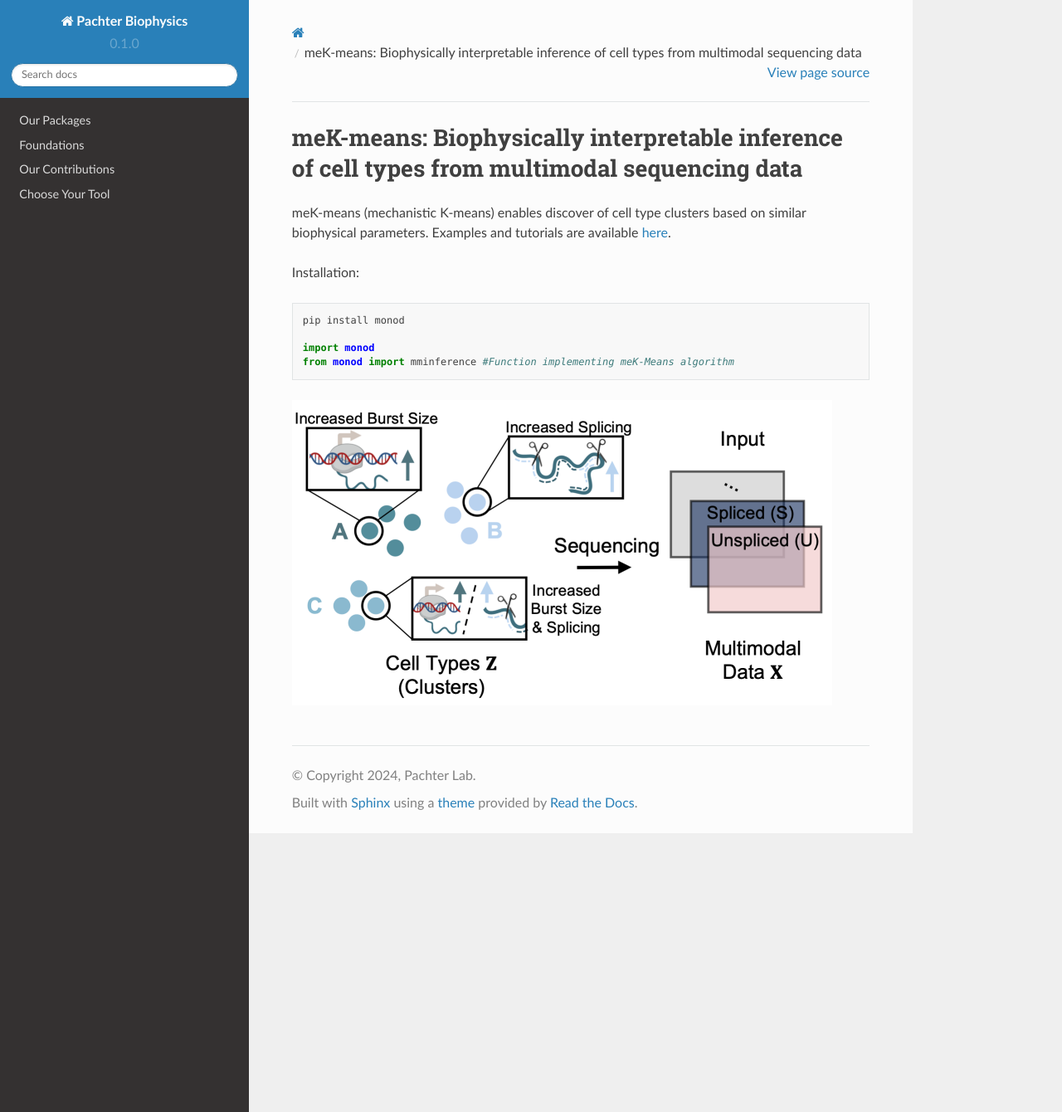
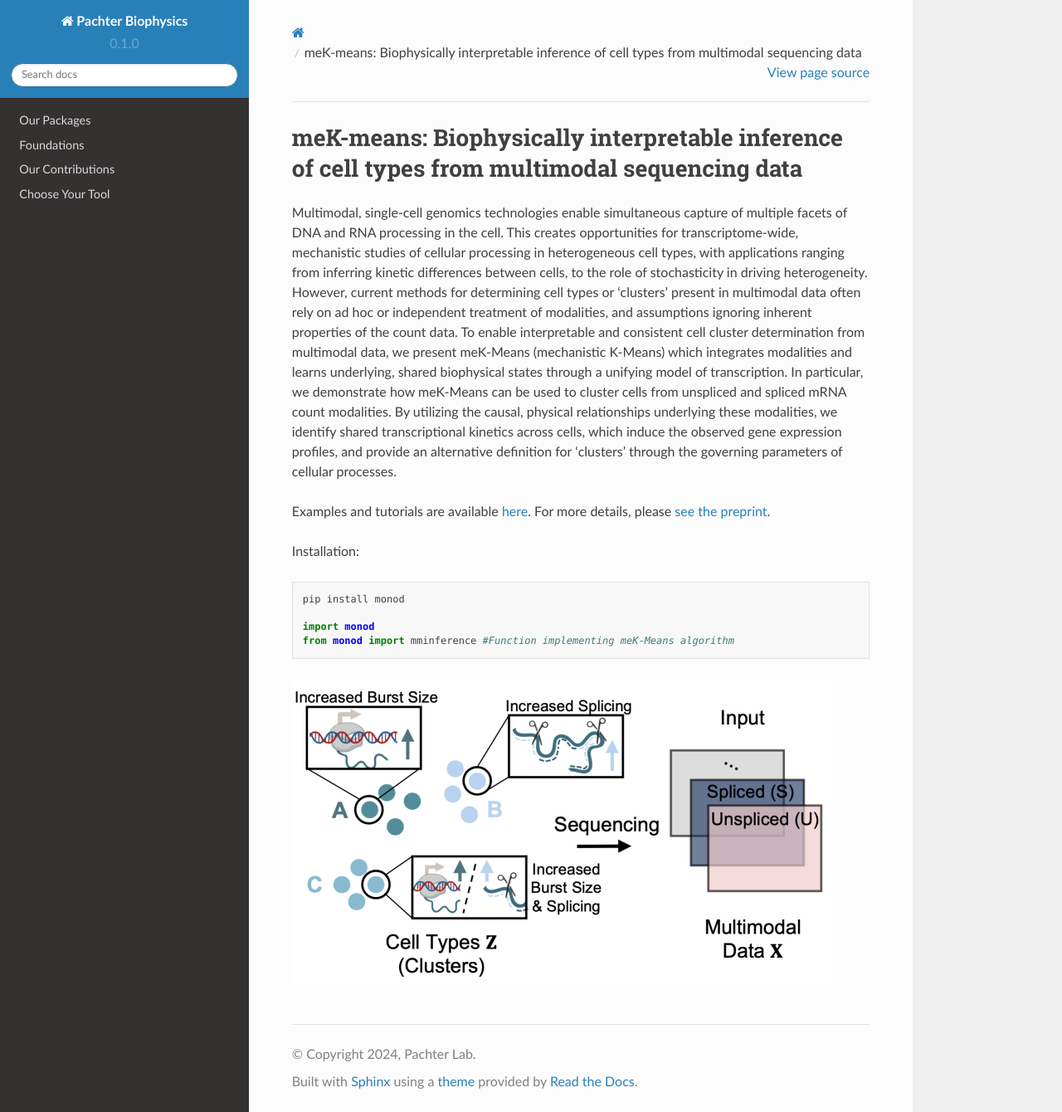
Before and after one commit to pachterlab/biophysics, a Sphinx documentation site: the page built from docs/source/packages_mekmeans.rst, in a window 1280 px wide and 1340 px high. Shown: the whole window at 83% size. Built offline with Sphinx 7.4.7 and the Read the Docs theme 2.0.0, drawn with Linux system fonts in a browser that asks for light colours.

Commit message:
Update packages_mekmeans.rst

```diff
--- a/docs/source/packages_mekmeans.rst
+++ b/docs/source/packages_mekmeans.rst
@@ -2,8 +2,10 @@
 
 meK-means: Biophysically interpretable inference of cell types from multimodal sequencing data
 =================================================================
-meK-means (mechanistic K-means) enables discover of cell type clusters based on similar biophysical parameters. Examples and tutorials are available `here <https://github.com/pachterlab/CGP_2023>`_.
 
+Multimodal, single-cell genomics technologies enable simultaneous capture of multiple facets of DNA and RNA processing in the cell. This creates opportunities for transcriptome-wide, mechanistic studies of cellular processing in heterogeneous cell types, with applications ranging from inferring kinetic differences between cells, to the role of stochasticity in driving heterogeneity. However, current methods for determining cell types or ‘clusters’ present in multimodal data often rely on ad hoc or independent treatment of modalities, and assumptions ignoring inherent properties of the count data. To enable interpretable and consistent cell cluster determination from multimodal data, we present meK-Means (mechanistic K-Means) which integrates modalities and learns underlying, shared biophysical states through a unifying model of transcription. In particular, we demonstrate how meK-Means can be used to cluster cells from unspliced and spliced mRNA count modalities. By utilizing the causal, physical relationships underlying these modalities, we identify shared transcriptional kinetics across cells, which induce the observed gene expression profiles, and provide an alternative definition for ‘clusters’ through the governing parameters of cellular processes.
+
+Examples and tutorials are available `here <https://github.com/pachterlab/CGP_2023>`_. For more details, please `see the preprint <:https://doi.org/10.1101/2023.09.17.558131>`_.
 
 Installation:
 
```
